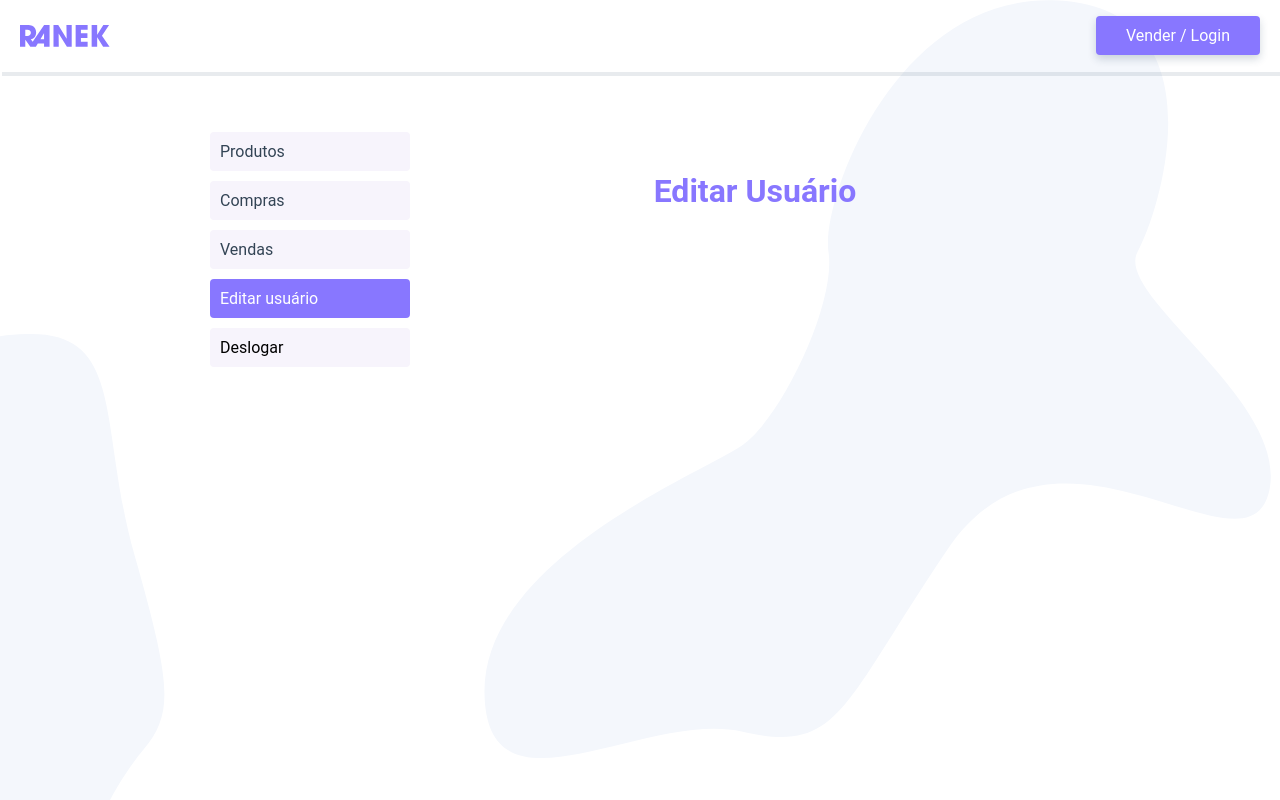
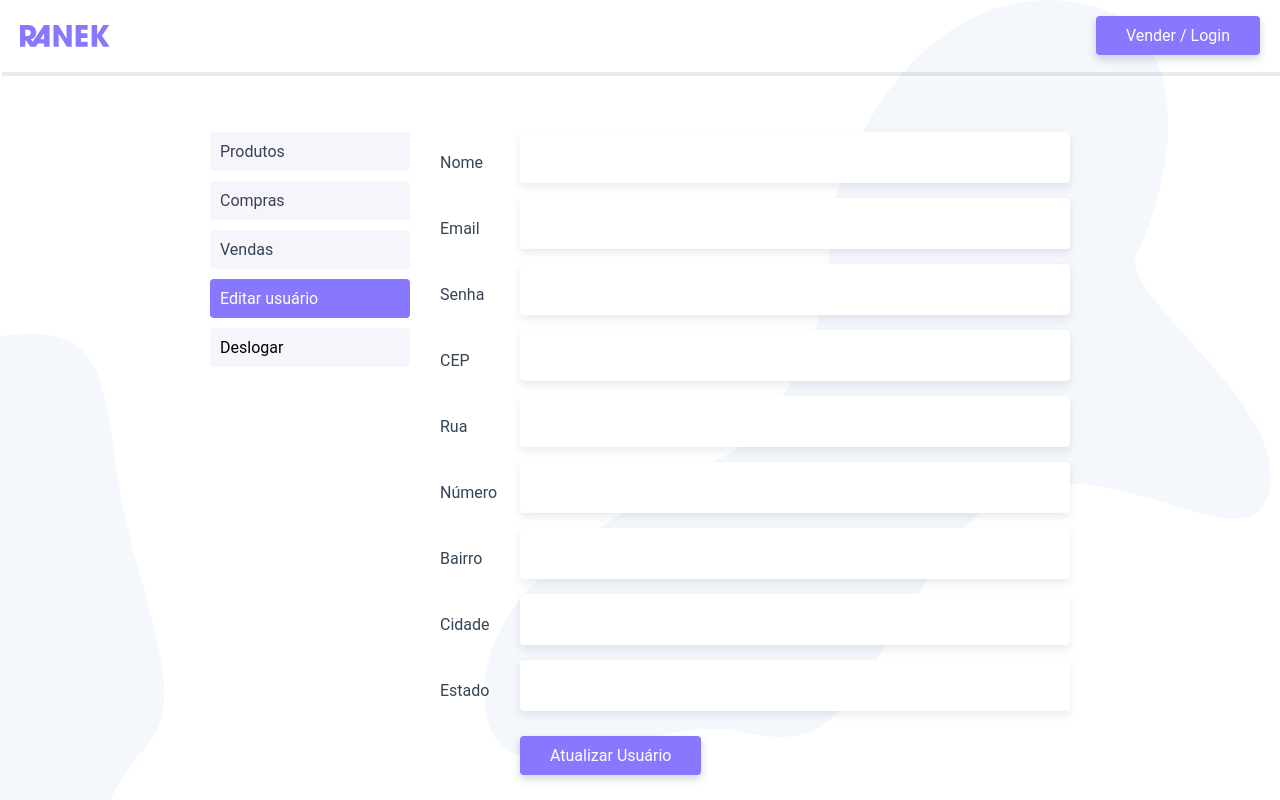
Before and after one commit to Jose-Caldas/ranek-vue, a Vue app: page /usuario/editar in a window 1280 px wide. Shown: the top 800 px of the page. Built offline with nearby package versions, Linux system fonts and the light colour scheme.

Commit message:
add update user form

```diff
--- a/src/services.js
+++ b/src/services.js
@@ -14,6 +14,9 @@ export const api = {
   delete(endpoint) {
     return axiosInstance.delete(endpoint)
   },
+  put(endpoint, body) {
+    return axiosInstance.put(endpoint, body)
+  },
 }
 
 export function getCep(cep) {
--- a/src/views/usuario/UsuarioEditarView.vue
+++ b/src/views/usuario/UsuarioEditarView.vue
@@ -1,13 +1,39 @@
 <template>
   <section>
-    <h1 class="title">Editar Usuário</h1>
+    <UsuarioForm>
+      <button class="btn" @click.prevent="atualizarUsuario">
+        Atualizar Usuário
+      </button>
+    </UsuarioForm>
   </section>
 </template>
 
 <script>
+import UsuarioForm from '@/components/UsuarioForm.vue'
+import { api } from '@/services.js'
+
 export default {
-  name: 'UsuarioEditarView',
+  name: 'UsuarioEditar',
+  components: {
+    UsuarioForm,
+  },
+  methods: {
+    atualizarUsuario() {
+      api
+        .put(
+          `/usuario/${this.$store.state.usuario.id}`,
+          this.$store.state.usuario
+        )
+        .then(() => {
+          this.$router.push('/usuario')
+          this.$store.dispatch('getUsuario', this.$store.state.usuario.email)
+        })
+        .catch((error) => {
+          console.log(error.response)
+        })
+    },
+  },
 }
 </script>
 
-<style scoped></style>
+<style></style>
--- a/src/views/usuario/UsuarioProdutosView.vue
+++ b/src/views/usuario/UsuarioProdutosView.vue
@@ -56,7 +56,6 @@ export default {
     if (this.login) {
       this.getUsuarioProdutos()
     }
-    console.log(this.usuario_produtos)
   },
 }
 </script>
```
